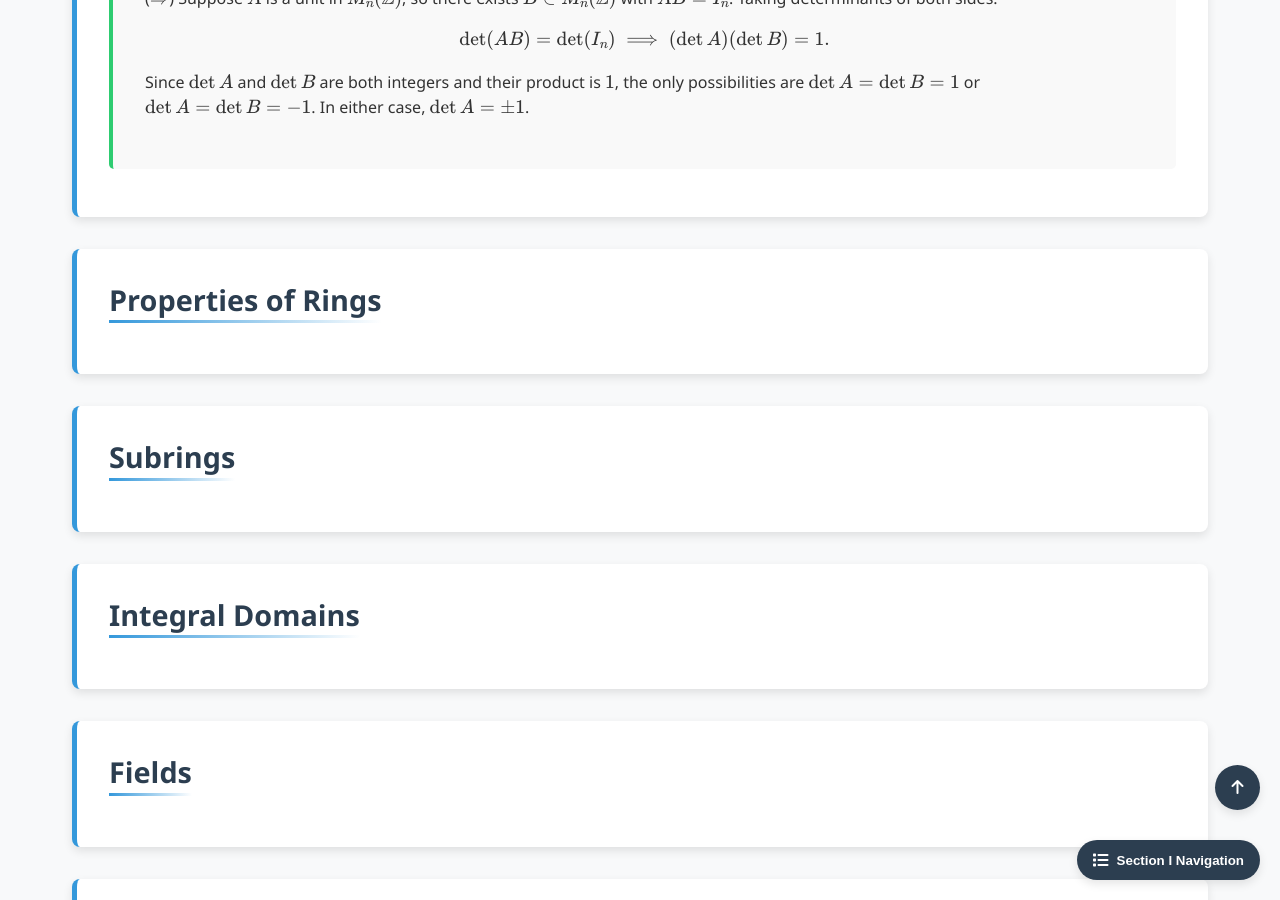
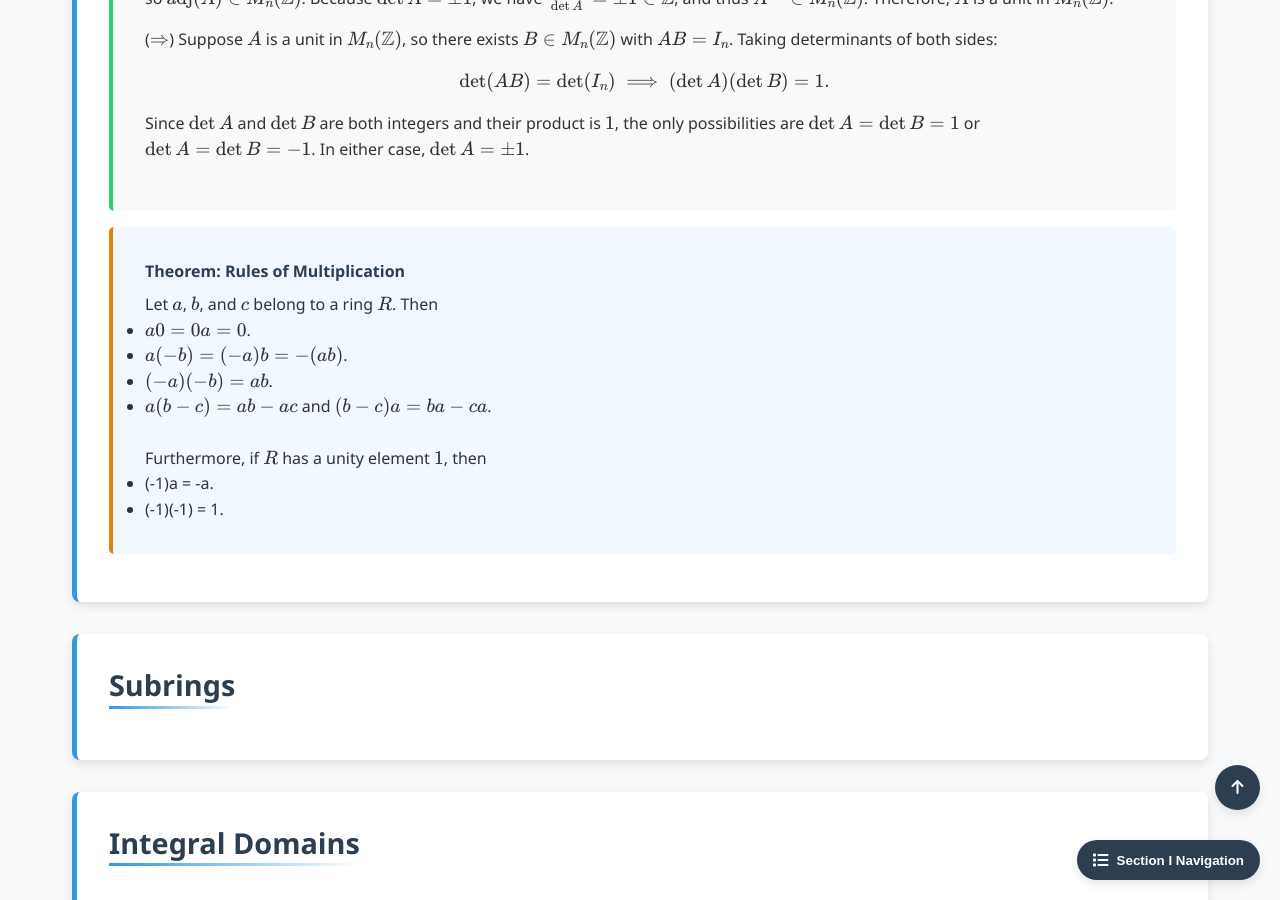
Before and after one commit to Yusukey01/yusukey01.github.io, a Jekyll site: the page built from Mathematics/Linear_algebra/intro_rings.html, in a window 1280 px wide and 900 px high, scrolled down 2292 px. Built offline with Jekyll 4.4.1, drawn with Linux system fonts in a browser that asks for light colours; some of the changed text lies outside the part shown.

Commit message:
write I-18, intro to rings

```diff
--- a/Mathematics/Linear_algebra/intro_rings.html
+++ b/Mathematics/Linear_algebra/intro_rings.html
@@ -93,7 +93,6 @@ noindex: true
 
         <div class="topic-nav">
             <a href="#intro">From Groups to Rings</a>
-            <a href="#properties">Properties of Rings</a>
             <a href="#subrings">Subrings</a>
             <a href="#integral_domains">Integral Domains</a>
             <a href="#fields">Fields</a>
@@ -169,6 +168,10 @@ noindex: true
                 </p>
 
                 <p>
+                    Note that if a ring has a unity , it is unique, and if a ring element has a multiplicative inverse, it is unique.
+                </p>
+
+                <p>
                     With these definitions in hand, we can now classify \(\mathbb{Z}\): the integers under ordinary addition and multiplication
                     form a commutative ring with unity \(1\), where the only units are \(1\) and \(-1\).
                 </p>
@@ -213,21 +216,22 @@ noindex: true
                     </p>
                 </div>
 
-            </section>
+                <div class="theorem">
+                    <span class="theorem-title">Theorem: Rules of Multiplication</span>
+                    Let \(a\), \(b\), and \(c\) belong to a ring \(R\). Then
+                    <ul>
+                        <li>\(a0 = 0a = 0\).</li>
+                        <li>\( a(-b) = (-a)b = -(ab)\).</li>
+                        <li>\((-a)(-b) = ab\).</li>
+                        <li>\(a(b - c) = ab - ac\) and \((b - c)a = ba - ca\).</li>
+                    </ul><br>
+                    Furthermore, if \(R\) has a unity element \(1\), then
+                    <ul>
+                        <li>(-1)a = -a.</li>
+                        <li>(-1)(-1) = 1.</li>
+                    </ul>
+                </div>
 
-            <section id="properties" class="section-content">
-                <h2>Properties of Rings</h2>
-                <!--
-                    Content suggestions:
-                    - Basic properties derived from axioms:
-                      * a · 0 = 0 · a = 0
-                      * a(-b) = (-a)b = -(ab)
-                      * (-a)(-b) = ab
-                      * a(b - c) = ab - ac
-                    - Zero divisors: nonzero elements a, b with ab = 0
-                    - Example: in Z_6, 2 · 3 = 0 but 2 ≠ 0 and 3 ≠ 0
-                    - Contrast: Z has no zero divisors
-                -->
             </section>
 
             <section id="subrings" class="section-content">
```
